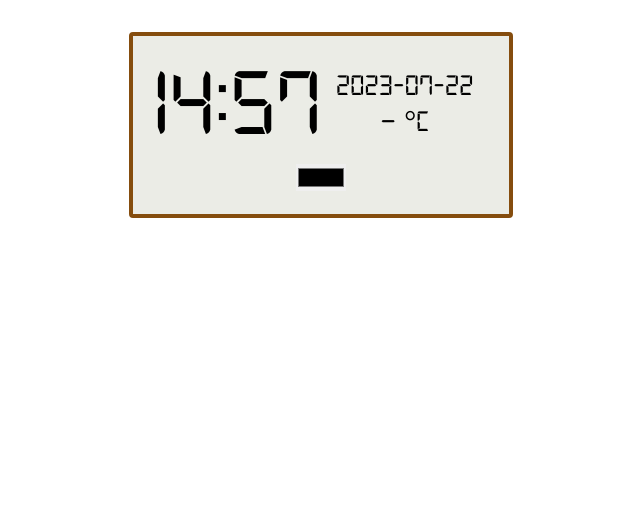
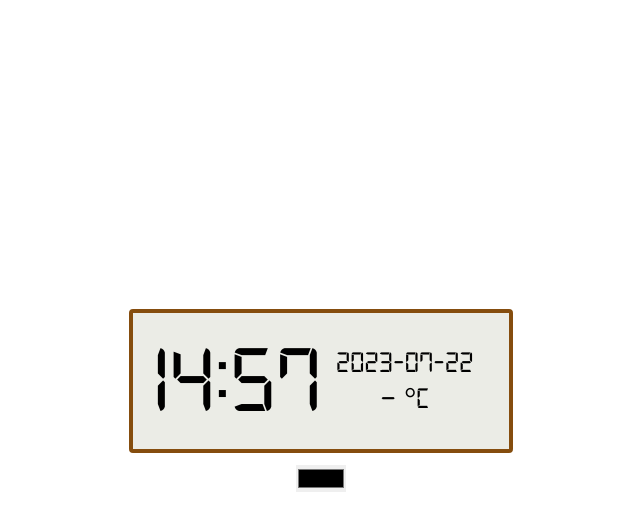
Before and after one commit to TheWilley/ImJustAClock, a React (Vite) app: page / in a window 1280 px wide. Shown: the top 530 px of the page, without its empty margins (319-959 px from the left). Built offline with nearby package versions, Linux system fonts and the light colour scheme; no server answers.

Commit message:
style: adjusted content to be in middle of screen

```diff
--- a/index.html
+++ b/index.html
@@ -4,7 +4,7 @@
     <meta charset="UTF-8" />
     <link rel="icon" type="image/svg+xml" href="/vite.svg" />
     <meta name="viewport" content="width=device-width, initial-scale=1.0" />
-    <title>Vite + React + TS</title>
+    <title>WoodenClock</title>
   </head>
   <body>
     <div id="root"></div>
--- a/src/App.tsx
+++ b/src/App.tsx
@@ -12,12 +12,11 @@ function App() {
     <div className="flex flex-col items-center bg-white font-digital7">
       <div className='border-4 border-[${borderColor}] rounded p-5 bg-[#ebece6]' style={{ borderColor: borderColor }}>
         <Display />
+      </div>
         <input type='color' className='mt-3 hover:cursor-pointer' onChange={(e) => {
           setBorderColor(e.target.value);
           localStorage.setItem('color', e.target.value);
-        }
-        } />
-      </div>
+        }} />
     </div>
   );
 }
--- a/src/css/index.css
+++ b/src/css/index.css
@@ -22,7 +22,15 @@
   -webkit-text-size-adjust: 100%;
 }
 
+body {
+  display: flex;
+  justify-content: center;
+  align-items: center;
+  height: 100vh;
+}
+
 #root {
+  height: fit-content;
   max-width: 1280px;
   margin: 0 auto;
   padding: 2rem;
```
